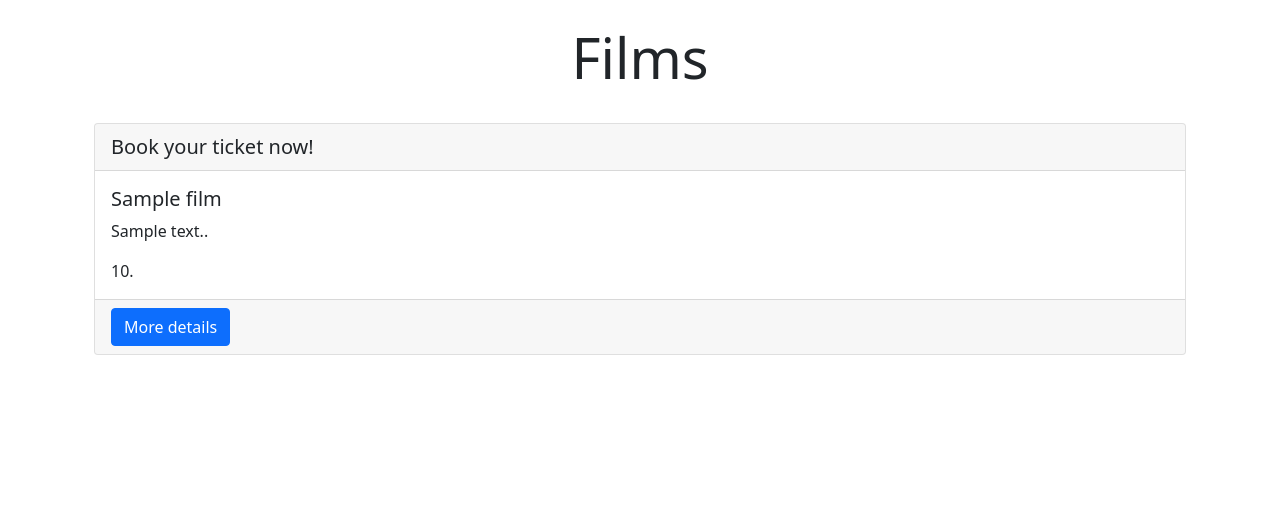
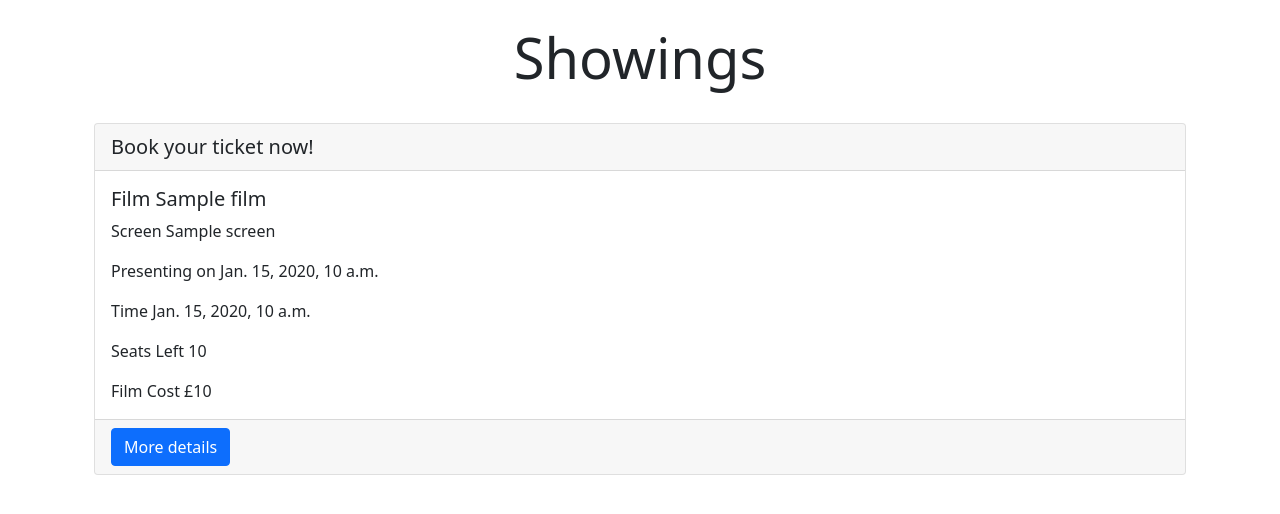
Before and after one commit to je-vargas/django--uwe--flix--es--13, a Django app: template project/templates/home.html in a window 1280 px wide. Shown: the part 56-570 px from the top of the page. Run offline with Django 4.2, Linux system fonts and the light colour scheme; the template is opened without the code that fills it: most values are stand-ins (such as "Sample title", 1, 10 or a date in 2020).

Commit message:
esd-32: template tweaked to show showings and not films for all users

```diff
--- a/project/templates/home.html
+++ b/project/templates/home.html
@@ -1,19 +1,30 @@
 {% extends 'base.html' %}
+
+{% load navbar_tag %}
 
 {% block content %}
     <div class='container'>
-        <h1 class="display-4 text-center">Films</h1>
+        <h1 class="display-4 text-center">Showings</h1>
         <br/>
-        {% for film in all_films %}
+
+        {% for showing in all_showings %}
             <div class="card">
                 <p class="card-header lead ">Book your ticket now!</p>
                     <div class="card-body">
-                        <h5 class="card-title">{{ film.title }}</h5>
-                        <p class="card-text">{{ film.film_description }}.</p>
-                        <p class="card-text">{{ film.duration }}.</p>
+                        <h5 class="card-title"> Film {{ showing.film }}</h5>
+                        <p class="card-text"> Screen {{ showing.screen }}</p>
+                        <p class="card-text">Presenting on {{ showing.date }}</p>
+                        <p class="card-text">Time {{ showing.time }}</p>
+                        <p class="card-text"> Seats Left {{ showing.capacity }}</p>
+                        <p class="card-text"> Film Cost £{{ showing.price }}</p>
                     </div>
                     <div class="card-footer">
-                            <a href="{% url 'film-details' film.pk %}" class="btn btn-primary">More details</a>
+                        {% if user|has_group:'club rep' or user|has_group:'student'%}
+                            <a href="{% url 'new-booking' %}" class="btn btn-primary">Book Ticket</a>
+                        {% else %}
+                            <a href="{% url 'showing-details' showing.pk %}" class="btn btn-primary">More details</a>
+                        {% endif %}
+
                     </div>
             </div>
             <br/>
```
